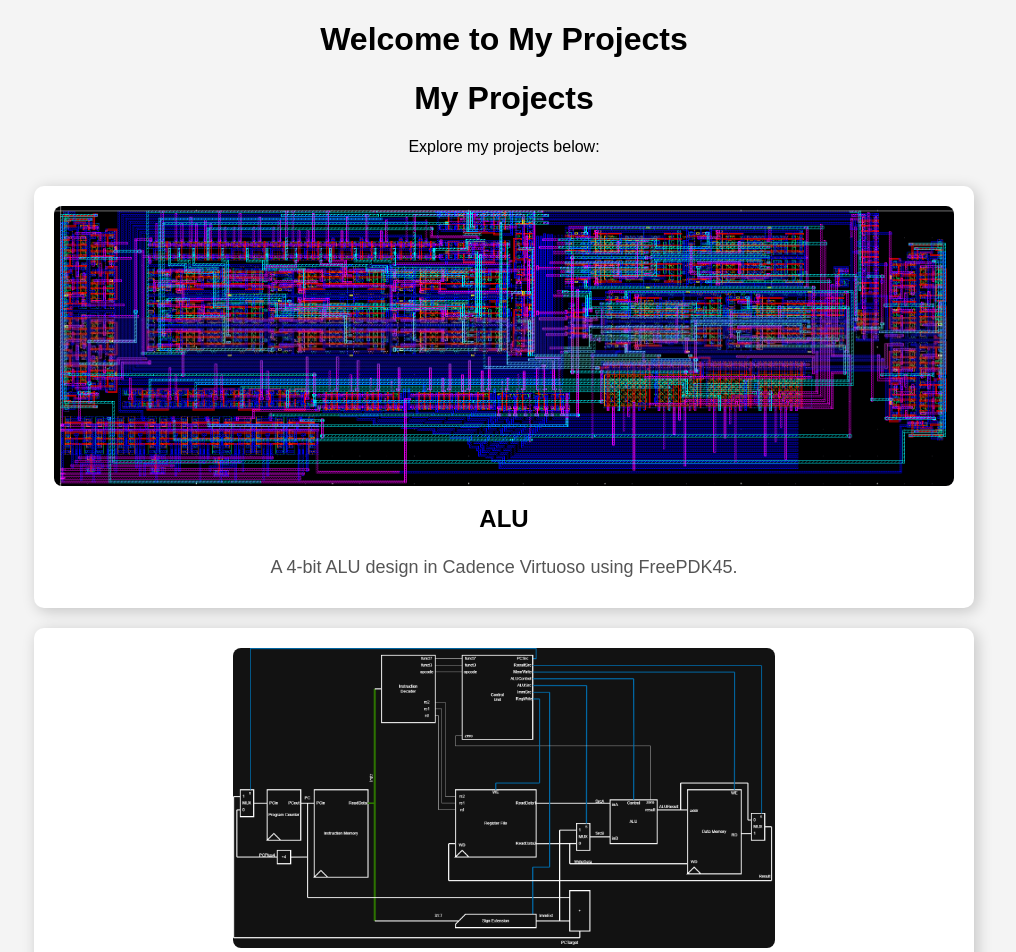
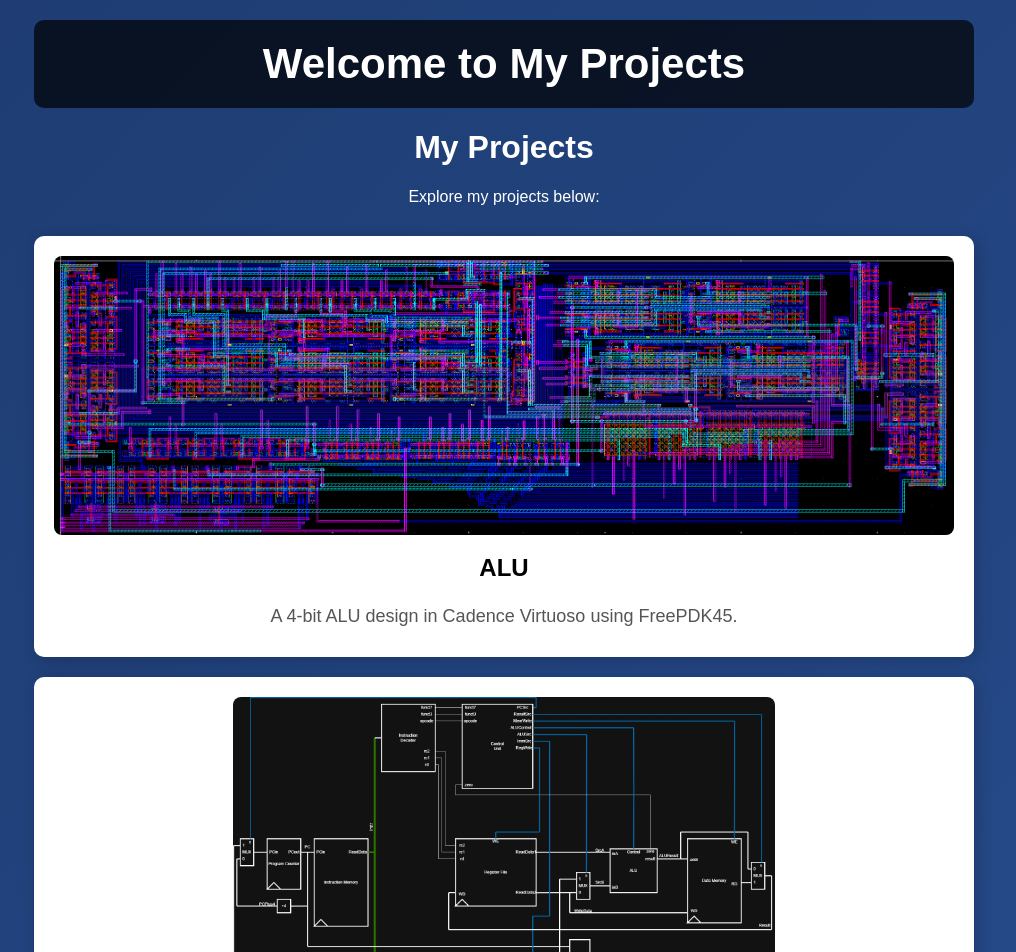
Before and after one commit to danielthurmond/danielthurmond.github.io, a Jekyll site: the page built from index.md, in a window 1280 px wide. Shown: the top 952 px of the page, without its empty margins (136-1152 px from the left). Built offline with Jekyll 4.4.1, drawn with Linux system fonts in a browser that asks for light colours.

Commit message:
Update styles.css

```diff
--- a/assets/styles.css
+++ b/assets/styles.css
@@ -1,10 +1,37 @@
 body {
     font-family: Arial, sans-serif;
     text-align: center;
-    background: #f4f4f4;
+    background: linear-gradient(135deg, #1e3c72, #2a5298); /* Deep blue gradient */
+    color: white;  /* Ensures text is readable */
     margin: 0;
     padding: 0;
 }
+
+header {
+    background: rgba(0, 0, 0, 0.7);  /* Semi-transparent overlay */
+    padding: 20px;
+    border-radius: 10px;
+    margin: 20px auto;
+    width: 80%;
+    max-width: 900px;
+}
+
+header h1 {
+    font-size: 42px;
+    font-weight: bold;
+    margin: 0;
+}
+
+.about-me {
+    background: rgba(255, 255, 255, 0.2);
+    padding: 20px;
+    border-radius: 10px;
+    max-width: 800px;
+    margin: 30px auto;
+    text-align: center;
+    font-size: 18px;
+}
+
 
 .project-grid {
     display: flex;
```
